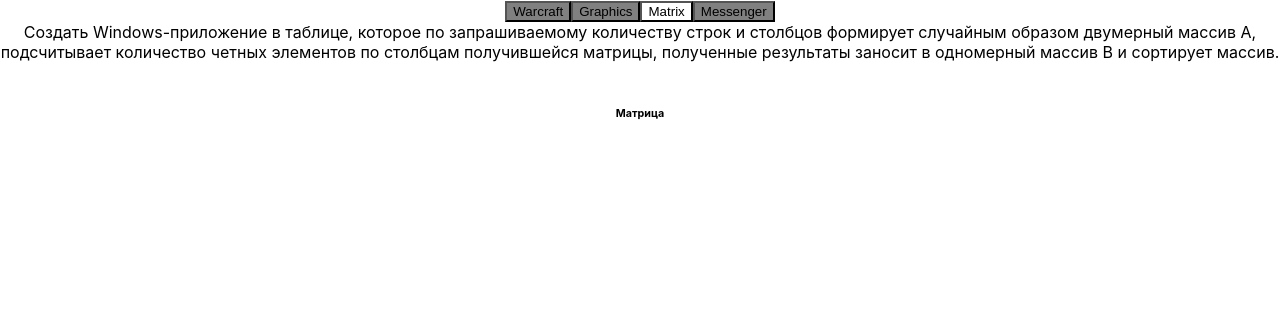
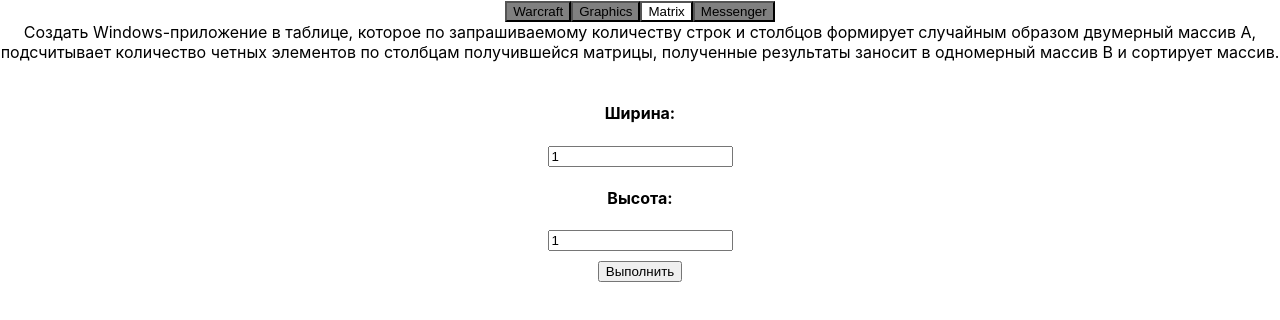
Before and after one commit to bolshak01/ComputerScienceLabs, a React (Create React App) app: page / in a window 1280 px wide. Both pictures are taken after a click on the button "Matrix". Shown: the top 320 px of the page. Built offline with nearby package versions, Linux system fonts and the light colour scheme.

Commit message:
Complete Matrix lab

```diff
--- a/src/components/labs/matrix/MatrixWrapper.jsx
+++ b/src/components/labs/matrix/MatrixWrapper.jsx
@@ -1,11 +1,108 @@
 import React from 'react';
+import './index.css';
 
 export default function Matrix() {
+    const [size, setSize] = React.useState({width: 1, height: 1});
+    const [table, setTable] = React.useState(null);
+    const [resultList, setResultList] = React.useState(null);
+    const handleChange = (e) => {
+        switch (e.target.id) {
+            case 'width':
+                setSize({...size, width: e.target.value});
+                return;
+            case 'height':
+                setSize({...size, height: e.target.value});
+                return;
+            default:
+                alert('Ошибка!');
+        }
+    };
+
+    const doMainScript = () => {
+        const matrix = createMatrix();
+        generateTable(matrix);
+        const resultList = calculateResult(matrix);
+        generateResultList(resultList);
+    };
+
+    const createMatrix = () => {
+        const matrix = [];
+        for (let i = 0; i < size.height; i++) {
+            const horizontal = [];
+            for (let k = 0; k < size.width; k++) {
+                const randomValue = Math.floor(Math.random() * 100);
+                horizontal.push(randomValue);
+            }
+            matrix.push(horizontal)
+        }
+        return matrix;
+    };
+
+    const calculateResult = (matrix) => {
+        const list = [];
+        for (let i = 0; i < size.width; i++) {
+            let value = 0;
+            for (let k = 0; k < size.height; k++) {
+                if (isEven(matrix[k][i])) {
+                    value++;
+                }
+            }
+            list.push(value);
+        }
+        return list;
+    };
+
+    const isEven = (value) => {
+        return value % 2 === 0;
+    };
+
+    const generateTable = (matrix) => {
+         const table = matrix.map((line) => {
+             return <tr>
+                 {
+                     line.map((value) => {
+                         return <td>{value}</td>
+                     })
+                 }
+             </tr>
+         });
+        setTable(table);
+    };
+
+    const generateResultList = (list) => {
+        const resultList = list.map((value) => {
+            return <td>{value}</td>
+        });
+        setResultList(resultList);
+    };
+
     return (
         <div>
-            <h6>
-                Матрица
-            </h6>
+            <h4>
+                Ширина:
+            </h4>
+            <input id='width' value={size.width} onChange={handleChange}/>
+            <h4>
+                Высота:
+            </h4>
+            <input id='height' value={size.height} onChange={handleChange}/>
+            <br/>
+            <button className='doButton' onClick={() => doMainScript()}>
+                Выполнить
+            </button>
+            <table id='mainTable'>
+                <tbody>
+                {table}
+                </tbody>
+            </table>
+            {
+                table !== null && <h4>Результат:</h4>
+            }
+            <table>
+                <tbody>
+                {resultList}
+                </tbody>
+            </table>
         </div>
     )
 }
--- /dev/null
+++ b/src/components/labs/matrix/index.css
@@ -0,0 +1,13 @@
+table {
+    margin: auto;
+    border-collapse: collapse;
+}
+td {
+    border: 1px solid black;
+}
+.doButton {
+    margin: 10px;
+}
+.result {
+    border: 2px solid black;
+}
```
